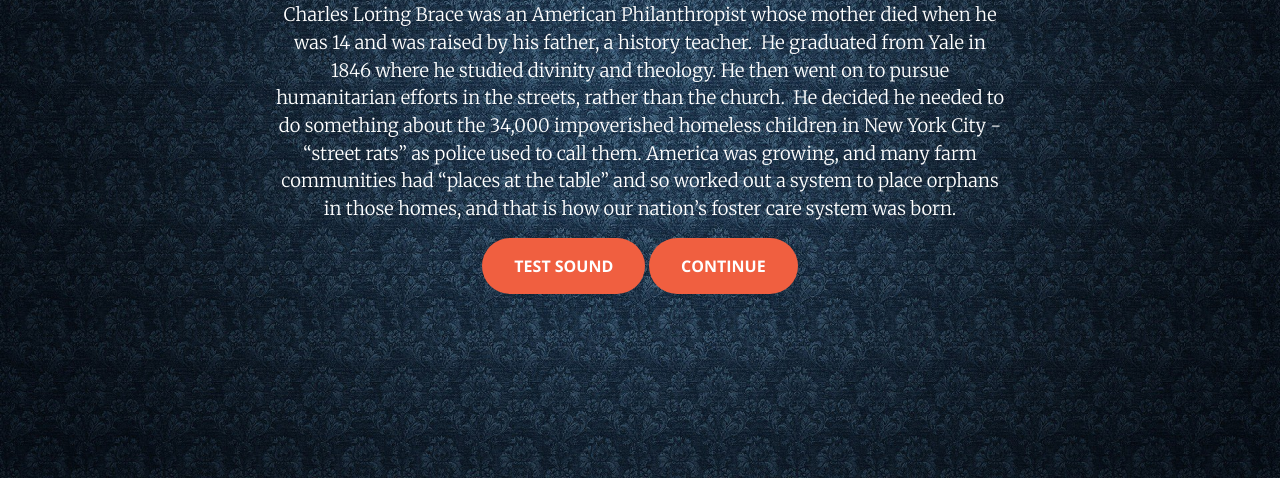
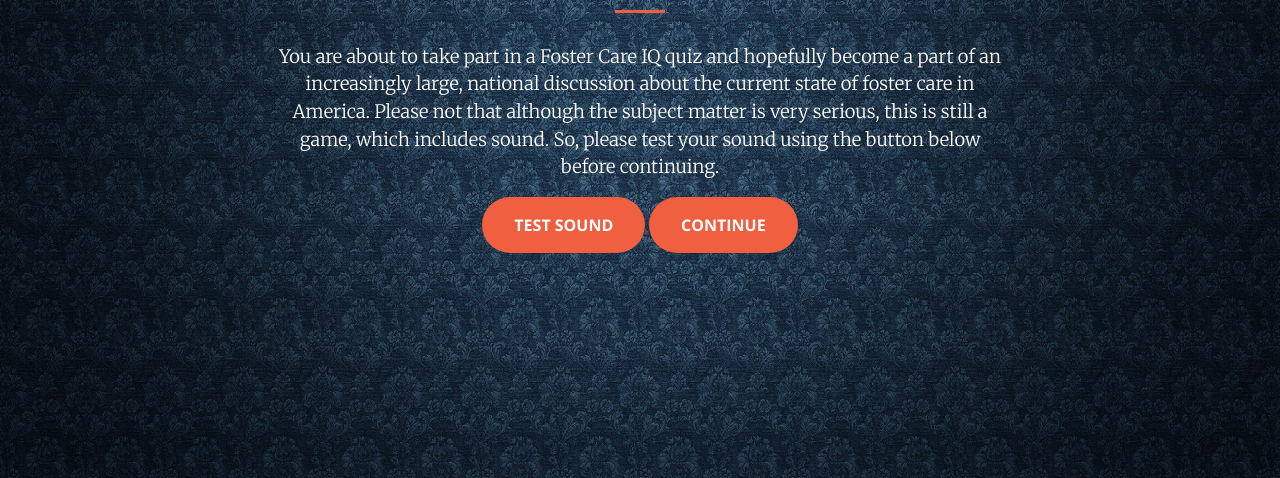
Before and after one commit to pfarcasanu/FosterAmerica, a plain HTML site: page disclaimer.html in a window 1280 px wide. Shown: the part 322-800 px from the top of the page. Drawn offline with nearby package versions, Linux system fonts and the light colour scheme.

Commit message:
I put a somewhat real disclaimer in but it's not final yet

```diff
--- a/disclaimer.html
+++ b/disclaimer.html
@@ -40,7 +40,7 @@
           </div>
           <div class="col-lg-8 mx-auto">
 			  <div class="explanationClass" >
-				<p id="explanationID">Charles Loring Brace was an American Philanthropist whose mother died when he was 14 and was raised by his father, a history teacher.  He graduated from Yale in 1846 where he studied divinity and theology. He then went on to pursue humanitarian efforts in the streets, rather than the church.  He decided he needed to do something about the 34,000 impoverished homeless children in New York City - “street rats” as police used to call them. America was growing, and many farm communities had “places at the table” and so worked out a system to place orphans in those homes, and that is how our nation’s foster care system was born. </p>
+				<p id="explanationID">You are about to take part in a Foster Care IQ quiz and hopefully become a part of an increasingly large, national discussion about the current state of foster care in America. Please not that although the subject matter is very serious, this is still a game, which includes sound. So, please test your sound using the button below before continuing.</p>
         </div>
         <div class="twoButtons">
             <a class="btn btn-primary btn-xl" onclick="testSound()">Test Sound</a>
```
Also changed, not shown: 1 other file.
